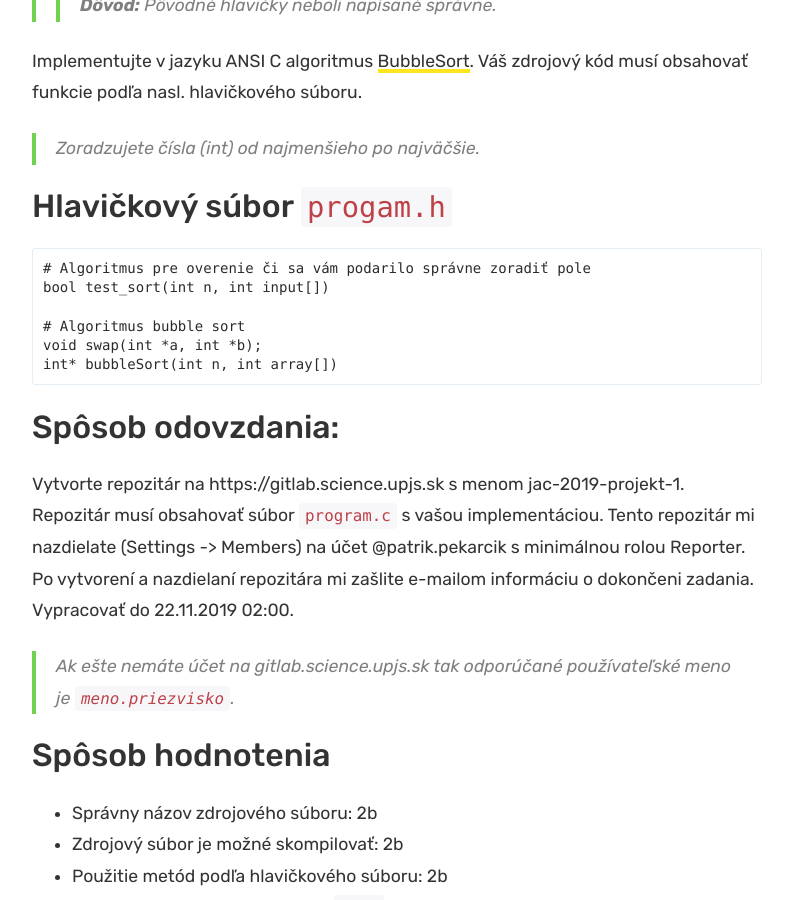
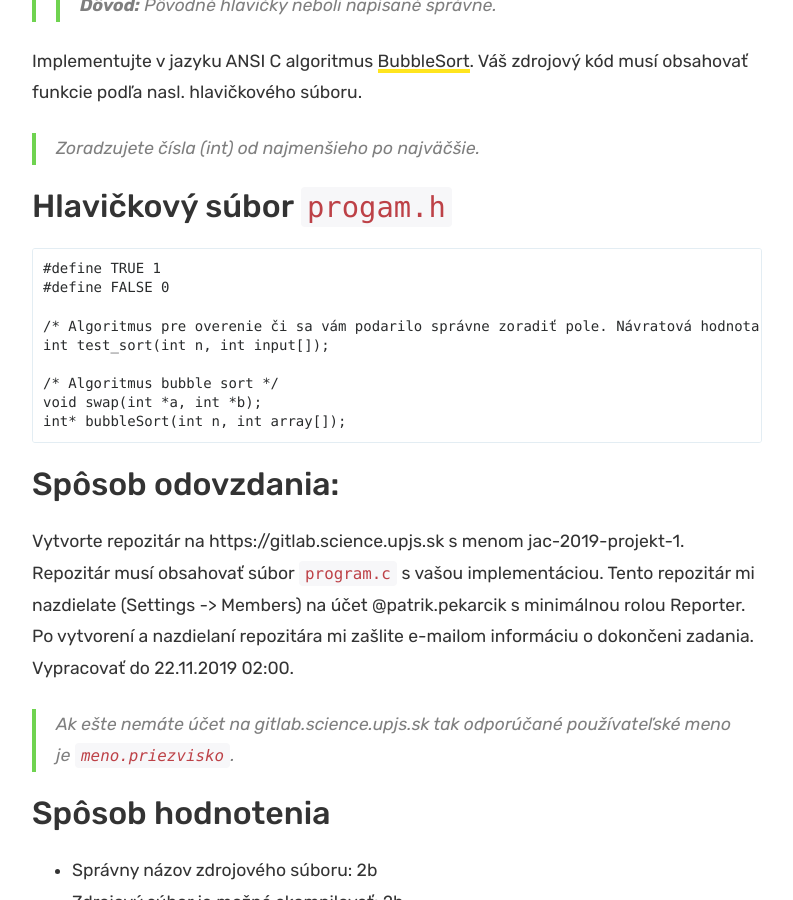
Before and after one commit to ppatrik/ppatrik.github.io, a Jekyll site: the page built from _posts/2019-11-08-JAC-Projekt1.md, in a window 1280 px wide and 900 px high, scrolled down 794 px. Shown: the whole window, without its empty margins (243-1036 px from the left). Built offline with Jekyll 4.4.1, drawn with Linux system fonts in a browser that asks for light colours; comment, search, counter and statistics services are not loaded.

Commit message:
Update 2019-11-08-JAC-Projekt1.md

````diff
--- a/_posts/2019-11-08-JAC-Projekt1.md
+++ b/_posts/2019-11-08-JAC-Projekt1.md
@@ -17,12 +17,15 @@ Implementujte v jazyku ANSI C algoritmus [BubbleSort](https://en.wikipedia.org/w
 ## Hlavičkový súbor `progam.h`
 
 ```
-# Algoritmus pre overenie či sa vám podarilo správne zoradiť pole
-bool test_sort(int n, int input[])
+#define TRUE 1
+#define FALSE 0
 
-# Algoritmus bubble sort
+/* Algoritmus pre overenie či sa vám podarilo správne zoradiť pole. Návratová hodnota nech je makro TRUE alebo FALSE. */
+int test_sort(int n, int input[]);
+
+/* Algoritmus bubble sort */
 void swap(int *a, int *b);
-int* bubbleSort(int n, int array[])
+int* bubbleSort(int n, int array[]);
 ```
 
 ## Spôsob odovzdania:
````
